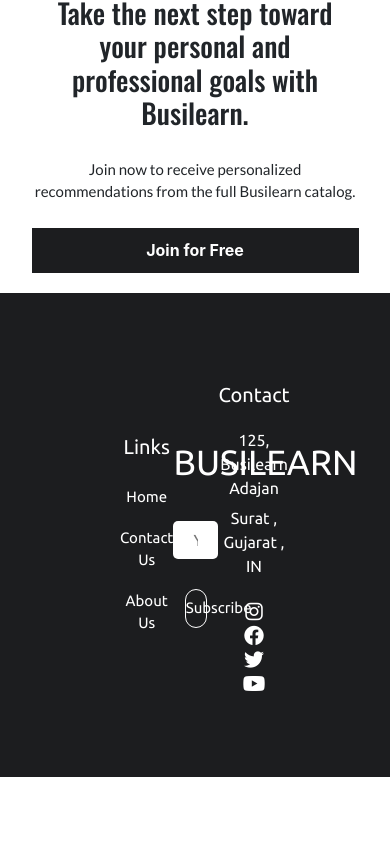
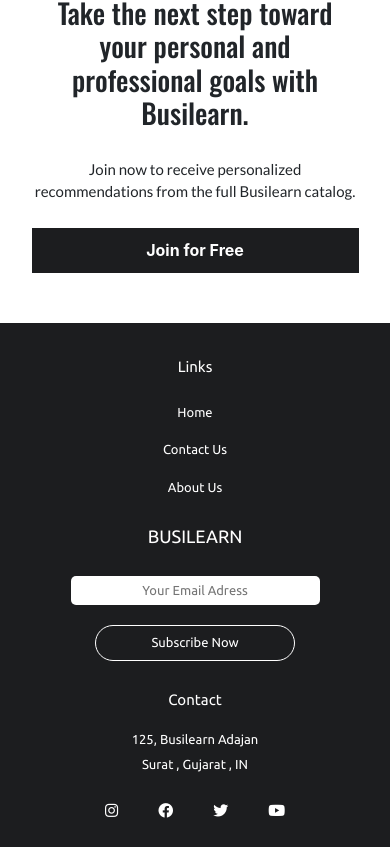
Before and after one commit to Moonrider-cyber/learntogether, a React (Create React App) app: page / in a window 390 px wide. Shown: the part 1733-2580 px from the top of the page. Before the commit the page ends 2510 px from the top, so only its background shows below. Built offline with nearby package versions, Linux system fonts and the light colour scheme.

Commit message:
footer responsive

```diff
--- a/src/Componets/Footer/footer.js
+++ b/src/Componets/Footer/footer.js
@@ -21,7 +21,7 @@
                 <div className="footer-section-c2">
                     <h1>BUSILEARN</h1>
                     <input type={"email"} placeholder="Your Email Adress" />
-                    <button>Subscribe</button>
+                    <button>Subscribe Now</button>
                 </div>
                 <div className="footer-section-c3">
                     <h5>Contact</h5>
--- a/src/Componets/Footer/footer.scss
+++ b/src/Componets/Footer/footer.scss
@@ -4,7 +4,7 @@
     padding: 70px ;
     font-family: "Ubuntu", sans-serif;
     color: white;
-
+    margin-top: 50px;
     .footer-sections{
 
         display: flex;
@@ -97,3 +97,58 @@
 
 
 }
+@media only screen and (max-width: 768px) {
+    footer{
+        padding: 35px 0;
+        .footer-sections{
+            padding: 20px 5px;
+            .footer-section-c1{
+                h5{ font-size: 15px; }
+                ul{ li{ font-size: 13px; } }
+            }
+            .footer-section-c2{
+                h1{ font-size: 18px; }
+                input[type=email]{
+                    padding: 5px;
+                    font-size: 13px;
+                    margin: 19px 0;
+                }
+                button{
+                    width: 80%;
+                    font-size: 13px;
+                }
+            }
+            .footer-section-c3{
+                h5{ font-size: 15px; }
+                p{ font-size: 13px; }
+                .footer-social{
+                    i{
+                        font-size: 15px;
+                    }
+                }
+            }
+        }
+    }
+}
+@media only screen and (max-width: 468px) {
+    /* For mobile phones: */
+    footer{
+        padding: 5px 0px;
+        .footer-sections{
+            flex-direction: column;
+
+            .footer-section-c2{
+                padding-top: 20px;
+                width: auto;
+                align-items: center;
+
+                input[type=email]{
+                    margin: 20px;
+                }
+            }
+            .footer-section-c3{
+                padding-top: 20px;
+            }
+        }
+    }
+}
```
